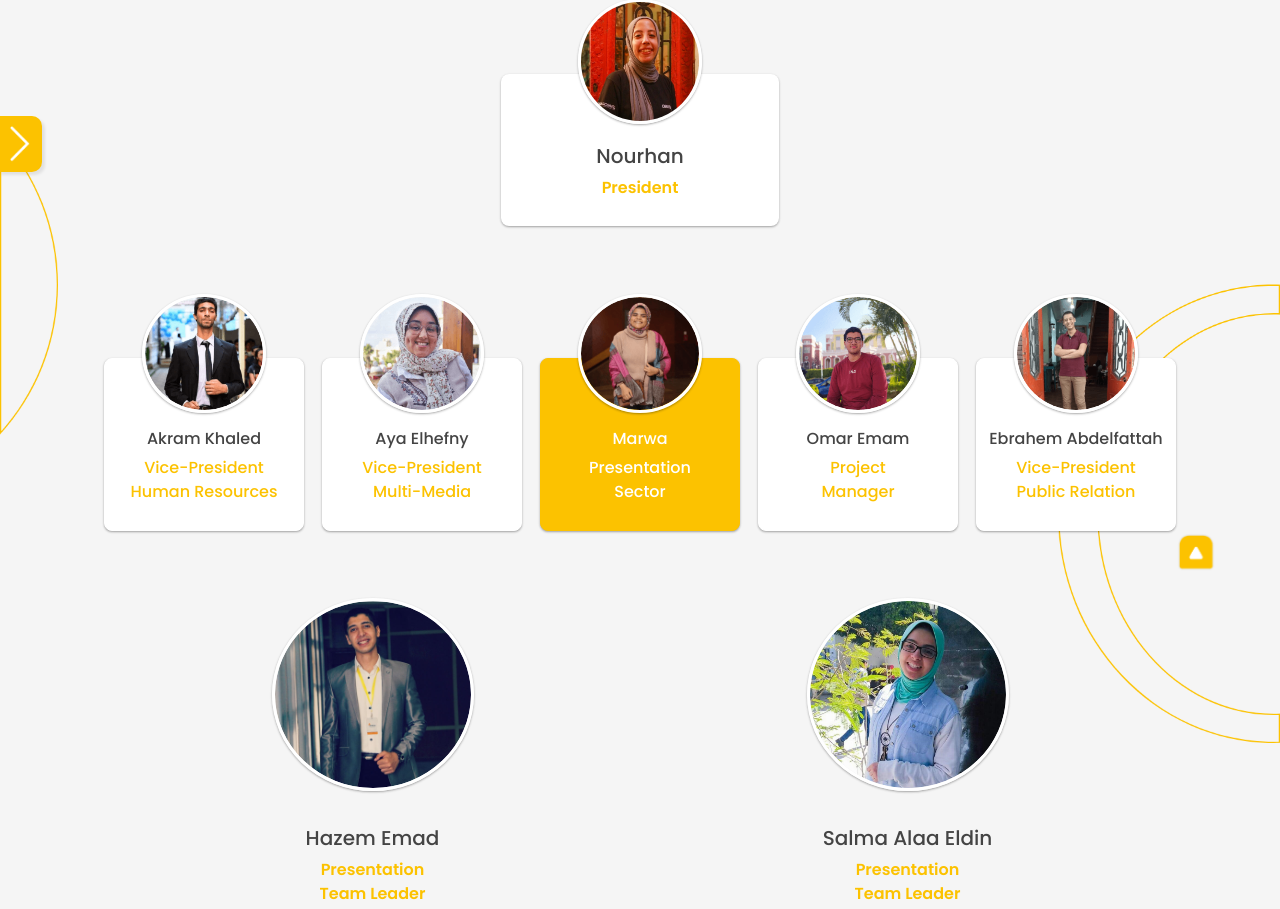
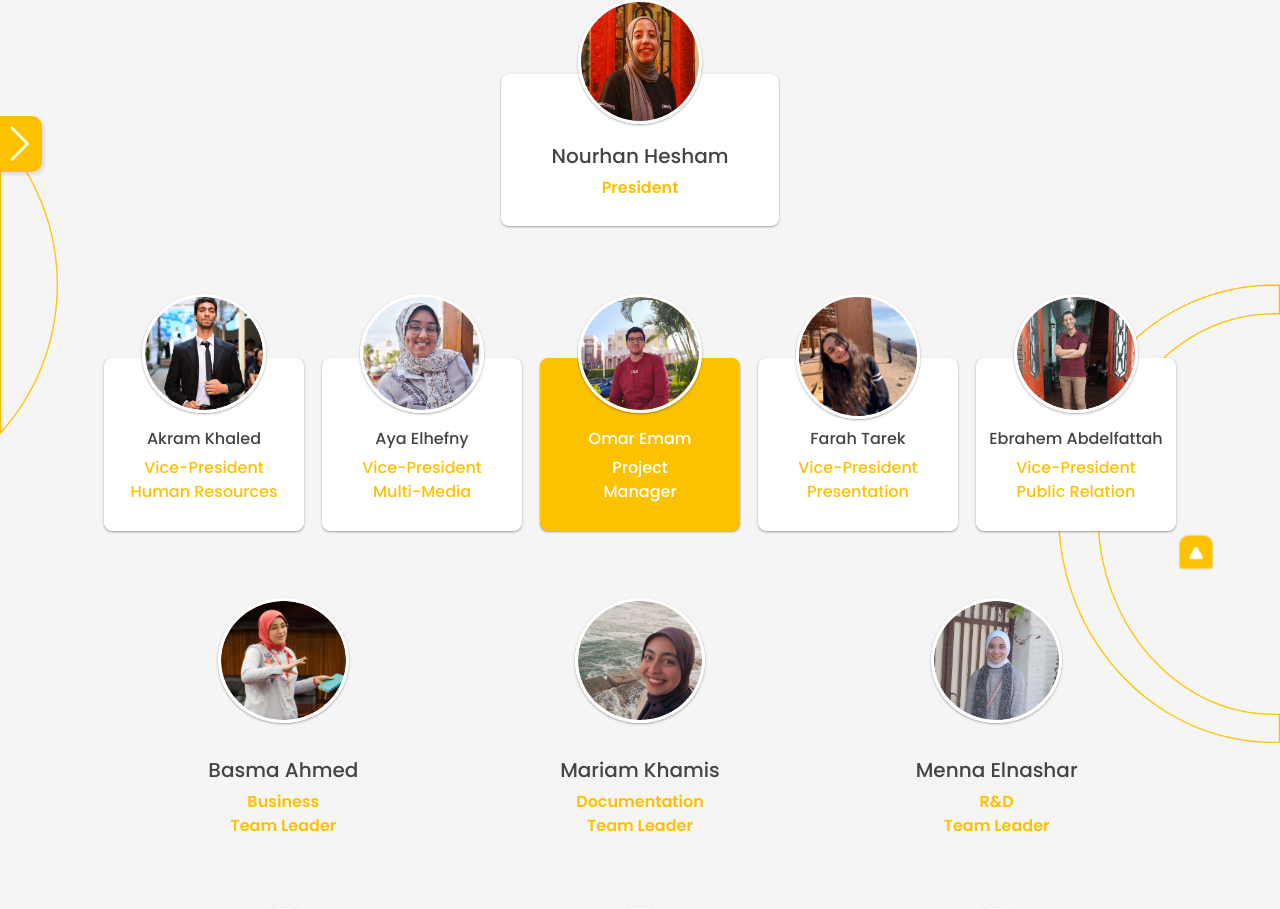
Before and after one commit to GehadSalemFekry/Enactus-Frontend, a Vue app: page /en/team in a window 1280 px wide. Shown: the part 188-1097 px from the top of the page. Built offline with nearby package versions, Linux system fonts and the light colour scheme.

Commit message:
vp presentation

```diff
--- a/src/locales/ar.json
+++ b/src/locales/ar.json
@@ -212,14 +212,14 @@
     "hr": "الموارد البشرية",
     "media": "الوسائط المتعددة",
     "presentation": "العرض التقديمي",
-    "sector": "قسم",
     "project": "مشروع",
     "manager": "مدير",
     "public": "علاقات عامة",
-    "president-name": "نورهان",
-    "vp-present-name": "مروة",
+    "president-name": "نورهان هشام",
+    "vp-present-name": "فرح طارق",
     "mb1-present-name": "حازم عماد",
     "mb2-present-name": "سلمي علاء الدين",
+    "script": "كتابة السكربت",
     "vp-public-name": "ابراهيم عبدالفتاح",
     "mb1-public-name": "نور محمد",
     "fundraising": "جمع الاموال",
--- a/src/locales/en.json
+++ b/src/locales/en.json
@@ -213,14 +213,14 @@
     "hr": "Human Resources",
     "media": "Multi-Media",
     "presentation": "Presentation",
-    "sector": "Sector",
     "project": "Project",
     "manager": "Manager",
     "public": "Public Relation",
-    "president-name": "Nourhan",
-    "vp-present-name": "Marwa",
+    "president-name": "Nourhan Hesham",
+    "vp-present-name": "Farah Tarek",
     "mb1-present-name": "Hazem Emad",
     "mb2-present-name": "Salma Alaa Eldin",
+    "script": "Script Writing",
     "vp-public-name": "Ebrahem Abdelfattah",
     "mb1-public-name": "Nour Mohamed",
     "fundraising": "Fundraising",
--- a/src/pages/Team.vue
+++ b/src/pages/Team.vue
@@ -164,55 +164,6 @@
                   <template #title>
                     <div class='sector-card'>
                       <div class='sector-img'>
-                      <img src="../assets/img/team/presentation.png" />
-                      </div>
-                      <div class='sector-content'>
-                        <h5>{{ $t('team.vp-present-name')}}</h5>
-                        <p class="sector-vp">{{ $t('team.presentation')}}</p>
-                        <p>{{ $t('team.sector')}}</p>
-                      </div>
-                    </div>
-                  </template>
-
-                  <div class="container">
-                    <div class="row">
-
-                      <div class="col-md-6">
-                        <div class='member-card'>
-                          <div class='member-img'>
-                            <img src="../assets/img/team/presentation/HazemEmad.png" />
-                          </div>
-                          <div class='member-content'>
-                            <h5>{{ $t('team.mb1-present-name')}}</h5>
-                            <p class="sector-vp">{{ $t('team.presentation')}}</p>
-                            <p>{{ $t('team.tl')}}</p>
-                          </div>
-                        </div>
-                      </div>
-
-                      <div class="col-md-6">
-                        <div class='member-card'>
-                          <div class='member-img'>
-                            <img src="../assets/img/team/presentation/SalmaAlaaEldin.png" />
-                          </div>
-                          <div class='member-content'>
-                            <h5>{{ $t('team.mb2-present-name')}}</h5>
-                            <p class="sector-vp">{{ $t('team.presentation')}}</p>
-                            <p>{{ $t('team.tl')}}</p>
-                          </div>
-                        </div>
-                      </div>
-
-                    </div>
-                  </div>
-
-                </b-tab>
-
-                <b-tab>
-
-                  <template #title>
-                    <div class='sector-card'>
-                      <div class='sector-img'>
                         <img src="../assets/img/team/project-manger.png" />
                       </div>
                       <div class='sector-content'>
@@ -312,6 +263,55 @@
 
                 </b-tab>
 
+                <b-tab>
+
+                  <template #title>
+                    <div class='sector-card'>
+                      <div class='sector-img'>
+                      <img src="../assets/img/team/presentation.jpg" />
+                      </div>
+                      <div class='sector-content'>
+                        <h5>{{ $t('team.vp-present-name')}}</h5>
+                        <p class="sector-vp">{{ $t('team.vp')}}</p>
+                        <p>{{ $t('team.presentation')}}</p>
+                      </div>
+                    </div>
+                  </template>
+
+                  <div class="container">
+                    <div class="row">
+
+                      <div class="col-md-6">
+                        <div class='member-card'>
+                          <div class='member-img'>
+                            <img src="../assets/img/team/presentation/HazemEmad.png" />
+                          </div>
+                          <div class='member-content'>
+                            <h5>{{ $t('team.mb1-present-name')}}</h5>
+                            <p class="sector-vp">{{ $t('team.presentation')}}</p>
+                            <p>{{ $t('team.tl')}}</p>
+                          </div>
+                        </div>
+                      </div>
+
+                      <div class="col-md-6">
+                        <div class='member-card'>
+                          <div class='member-img'>
+                            <img src="../assets/img/team/presentation/SalmaAlaaEldin.png" />
+                          </div>
+                          <div class='member-content'>
+                            <h5>{{ $t('team.mb2-present-name')}}</h5>
+                            <p class="sector-vp">{{ $t('team.script')}}</p>
+                            <p>{{ $t('team.tl')}}</p>
+                          </div>
+                        </div>
+                      </div>
+
+                    </div>
+                  </div>
+
+                </b-tab>
+
 
                 <b-tab>
 
```
Also changed, not shown: src/assets/img/team/presentation.jpg (added), src/assets/img/team/presentation.png (deleted).
